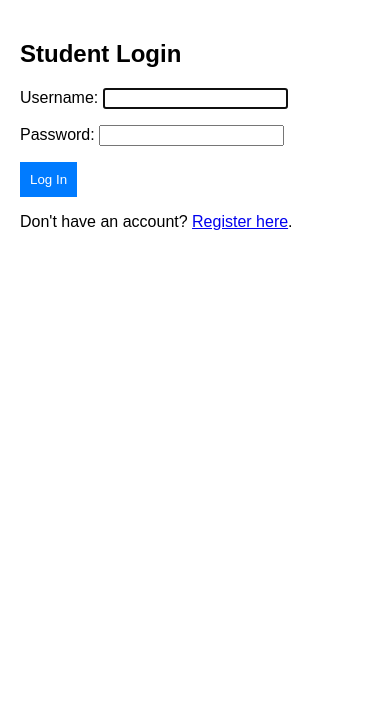
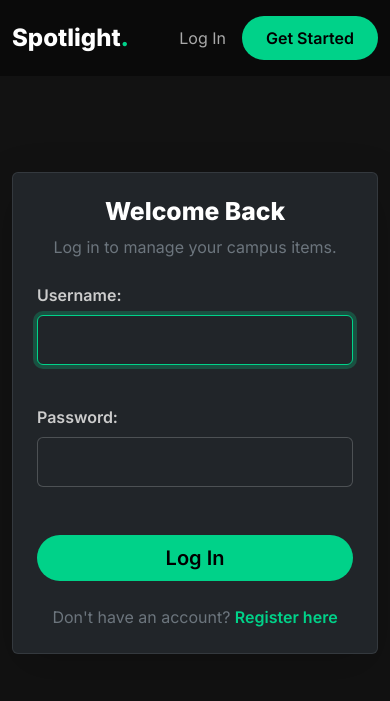
Before and after one commit to barnab2003/Django-Campus-Lost-and-Found, a Django app: page /accounts/login/ in a window 390 px wide. Shown: the top 701 px of the page. Run offline with Django 5.2, Linux system fonts and the light colour scheme.

Commit message:
improved login/registration page

```diff
--- a/campus_lost_found/items/templates/registration/login.html
+++ b/campus_lost_found/items/templates/registration/login.html
@@ -1,13 +1,55 @@
-<!DOCTYPE html>
-<html lang="en">
-<head><title>Login</title></head>
-<body style="font-family: Arial; padding: 20px; max-width: 400px; margin: auto;">
-    <h2>Student Login</h2>
-    <form method="post">
-        {% csrf_token %}
-        {{ form.as_p }}
-        <button type="submit" style="padding: 10px; background: #007bff; color: white; border: none;">Log In</button>
-    </form>
-    <p>Don't have an account? <a href="{% url 'register' %}">Register here</a>.</p>
-</body>
-</html>
+{% extends 'items/base.html' %}
+
+{% block content %}
+<style>
+    /* Force Django's default form inputs to match our dark theme */
+    form input {
+        width: 100%;
+        padding: 0.75rem 1rem;
+        margin-top: 0.5rem;
+        margin-bottom: 1.5rem;
+        background-color: #212529; /* Deep dark input background */
+        border: 1px solid rgba(255, 255, 255, 0.2);
+        border-radius: 0.375rem;
+        color: white;
+        transition: all 0.3s ease;
+    }
+    form input:focus {
+        outline: none;
+        border-color: var(--neon-accent);
+        box-shadow: 0 0 0 0.25rem rgba(0, 210, 137, 0.25);
+    }
+    form label {
+        font-weight: 600;
+        color: #ccc;
+    }
+    /* Style any error or help text */
+    .helptext { font-size: 0.85rem; color: #6c757d; display: block; margin-top: -1rem; margin-bottom: 1rem; }
+    .errorlist { color: #dc3545; list-style: none; padding-left: 0; margin-top: -1rem; margin-bottom: 1rem; font-size: 0.9rem;}
+</style>
+
+<div class="row justify-content-center py-5">
+    <div class="col-md-6 col-lg-5">
+        <div class="card bg-dark border-secondary border-opacity-25 shadow-lg">
+            <div class="card-body p-4 p-md-5">
+                <div class="text-center mb-4">
+                    <h2 class="fw-bold text-white">Welcome Back</h2>
+                    <p class="text-secondary">Log in to manage your campus items.</p>
+                </div>
+
+                <form method="post">
+                    {% csrf_token %}
+                    {{ form.as_p }}
+                    <button type="submit" class="btn btn-neon w-100 mt-2 py-2 fs-5">Log In</button>
+                </form>
+
+                <div class="text-center mt-4">
+                    <p class="text-secondary mb-0">Don't have an account?
+                        <a href="{% url 'register' %}" style="color: var(--neon-accent); text-decoration: none; font-weight: 600;">Register here</a>
+                    </p>
+                </div>
+            </div>
+        </div>
+    </div>
+</div>
+{% endblock %}
```
Also changed, not shown: campus_lost_found/items/templates/items/register.html (+49 -14 lines), campus_lost_found/items/templates/items/report.html (+46 -18 lines), campus_lost_found/db.sqlite3.
